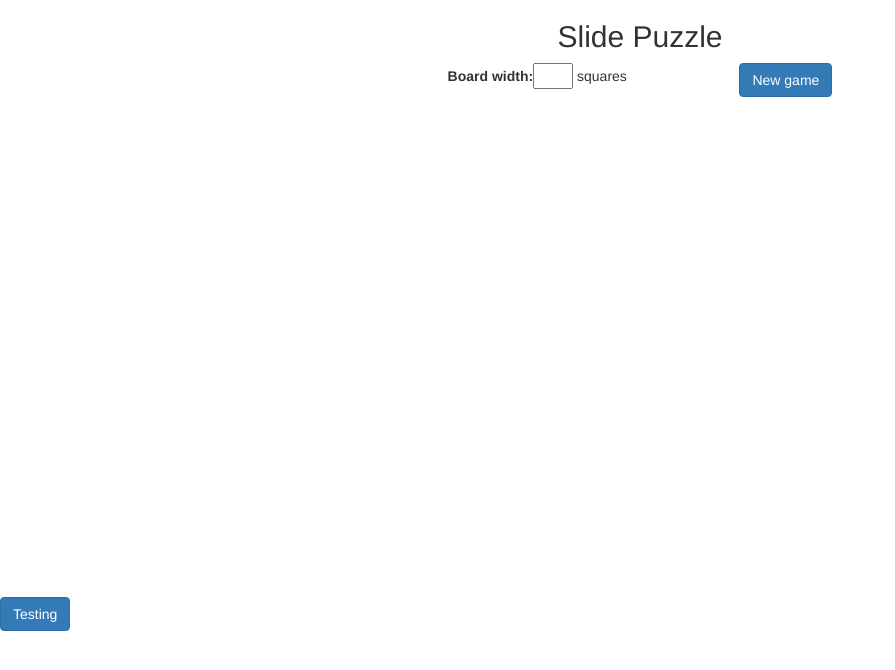
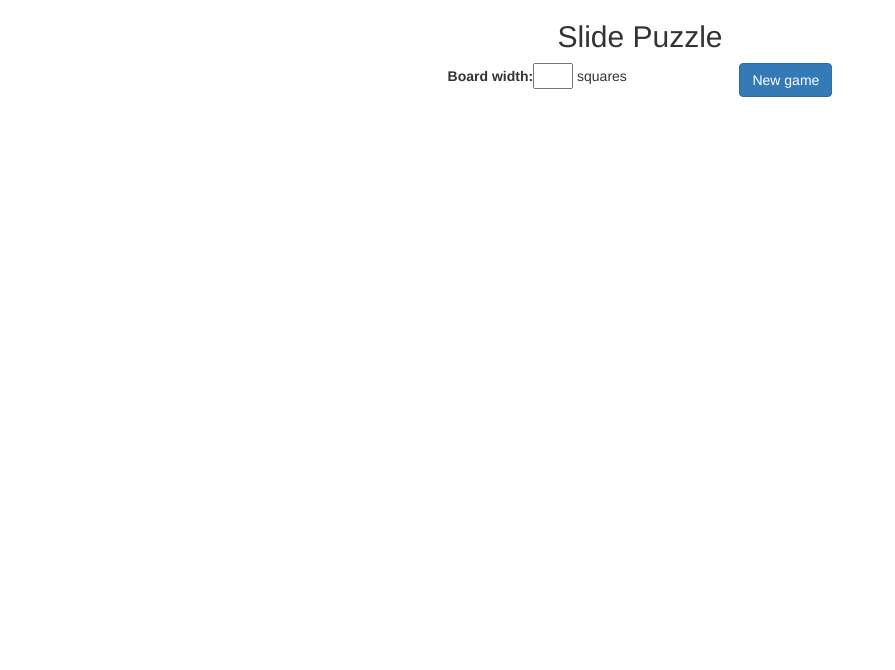
Before and after one commit to b-bly/slide-game, a plain HTML site: page index.html in a window 1280 px wide. Shown: the whole page, without its empty margins (0-895 px from the left). Drawn offline with Linux system fonts and the light colour scheme.

Commit message:
removed testing button

```diff
--- a/index.html
+++ b/index.html
@@ -28,9 +28,6 @@
         <h2>Slide Puzzle</h2>
     </div>
     <div id="canvasDiv"></div>
-    <div container="container">
-        <button class="btn btn-primary" id="testing">Testing</button>
-    </div>
 
     <script src="data.js"></script>
     <!-- classes -->
```
